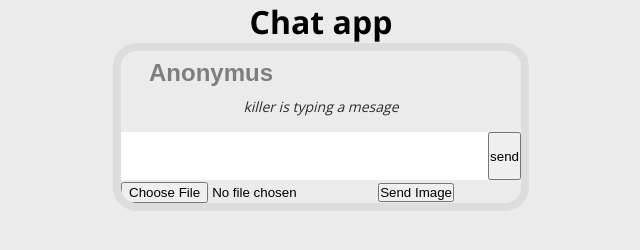
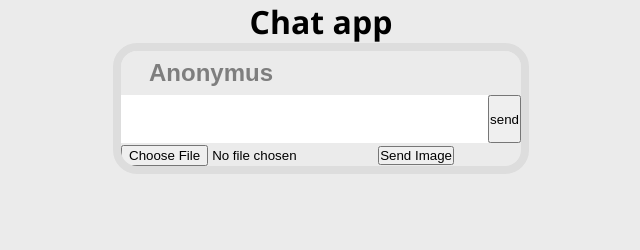
Before and after one commit to Rohit-saxena125/ChatApp, a website: page public/index.html in a window 1280 px wide. Shown: the whole page, without its empty margins (319-959 px from the left). Drawn offline with nearby package versions, Linux system fonts and the light colour scheme; no server answers.

Commit message:
Update index.html

```diff
--- a/public/index.html
+++ b/public/index.html
@@ -15,11 +15,6 @@
       <input type="text" id="name-input" class="name-input" value="Anonymus" />
     </div>
     <ul class="message-conainer" id="message-conainer">
-      <li class="message-feedback">
-        <p class="feedback" id="feedback">
-          killer is typing a mesage
-        </p>
-      </li>
     </ul>
     <form class="message-form" id="message-form">
       <input type="text" name="message" id="message-input" class="message-input">
```
